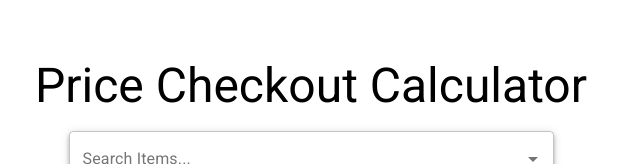
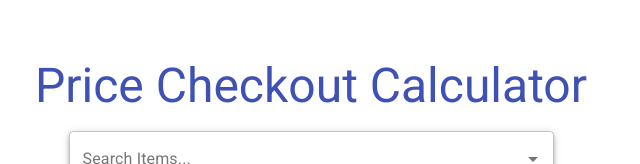
Before and after one commit to ajollymarlier/Price-Calculator-Web-App, a React (Create React App) app in the folder frontend/: page / in a window 1280 px wide. Shown: the top 164 px of the page, without its empty margins (329-969 px from the left). Built offline with nearby package versions, Linux system fonts and the light colour scheme; no server answers.

Commit message:
forgot to create new build again, and change title color

```diff
--- a/frontend/src/App.js
+++ b/frontend/src/App.js
@@ -124,7 +124,7 @@ class App extends Component{
                 justify="center"
                 alignItems="center">
 
-                <Typography variant="h3" gutterBottom>Price Checkout Calculator</Typography>
+                <Typography variant="h3" gutterBottom={true} color="primary">Price Checkout Calculator</Typography>
 
                 <Grid container direction="row" justify="center" alignItems="center">
                     <Grid item xs={10} md={5}>
```
Also changed, not shown: 6 other files (tests, documents, lock files or other folders).
